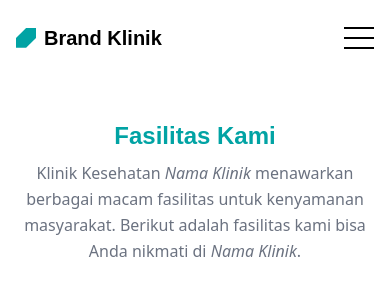
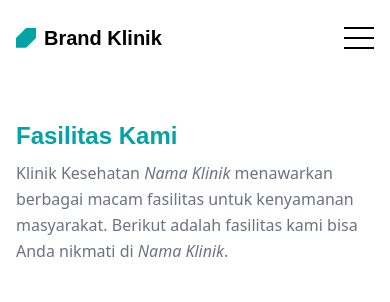
Before and after one commit to nuflakbrr/nouklinik, a Next.js app: page /facilities in a window 390 px wide. Shown: the top 302 px of the page. Built offline with nearby package versions, Linux system fonts and the light colour scheme.

Commit message:
upd: change padding and align

```diff
--- a/src/components/Containers/Doctors/Doctors.tsx
+++ b/src/components/Containers/Doctors/Doctors.tsx
@@ -24,11 +24,11 @@ const ContainerDoctors: FC = () => {
               <div className="w-full px-4">
                 {/* text start */}
                 <div className="mb-10 md:mb-16">
-                  <h2 className="font-primary font-semibold text-2xl lg:text-3xl text-primary text-center mb-2">
+                  <h2 className="font-primary font-semibold text-2xl lg:text-3xl text-primary lg:text-center mb-2">
                     Temui Dokter Kami
                   </h2>
 
-                  <p className="max-w-screen-md text-gray-500 md:text-lg text-center mx-auto">
+                  <p className="max-w-screen-md text-gray-500 md:text-lg lg:text-center mx-auto">
                     Klinik Kesehatan <i>Nama Klinik</i> memiliki Tenaga Medis
                     yang profesional dan kompeten di bidangnya, dengan berbagai
                     bidang spesialisasi dan subspesialisasi kedokteran.
--- a/src/components/Containers/Facilities/Facilities.tsx
+++ b/src/components/Containers/Facilities/Facilities.tsx
@@ -22,11 +22,11 @@ const ContainerFacilities: FC = () => {
             <div className="container">
               <div className="flex flex-wrap items-center justify-center">
                 <div className="mb-10 md:mb-16 px-4">
-                  <h2 className="font-primary font-semibold text-2xl lg:text-3xl text-center text-primary mb-2">
+                  <h2 className="font-primary font-semibold text-2xl lg:text-3xl lg:text-center text-primary mb-2">
                     Fasilitas Kami
                   </h2>
 
-                  <p className="max-w-screen-md text-gray-500 xl:text-lg leading-relaxed text-center">
+                  <p className="max-w-screen-md text-gray-500 xl:text-lg leading-relaxed lg:text-center">
                     Klinik Kesehatan <i>Nama Klinik</i> menawarkan berbagai
                     macam fasilitas untuk kenyamanan masyarakat. Berikut adalah
                     fasilitas kami bisa Anda nikmati di <i>Nama Klinik</i>.
```
